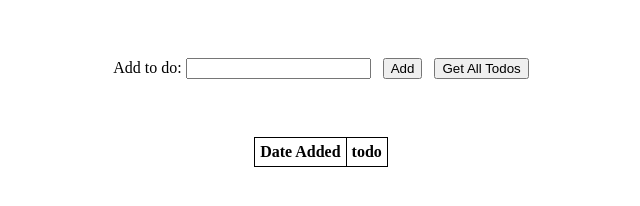
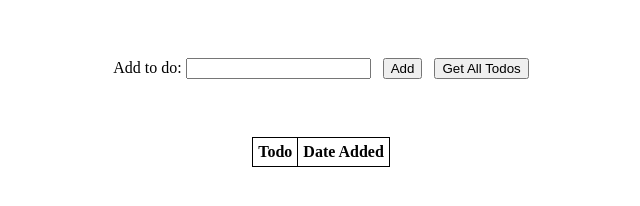
Before and after one commit to VilmaIkonen/toDoApp_MongoDB, a plain HTML site: page client/index.html in a window 1280 px wide. Shown: the full height of the page, 319-959 px from the left. Drawn offline with Linux system fonts and the light colour scheme.

Commit message:
Fixed table headers

```diff
--- a/client/index.html
+++ b/client/index.html
@@ -15,9 +15,8 @@
 
 		<table id="table">
 			<thead>
-					<!-- <th class='hiddenId'>ID</th> -->
+					<th>Todo</th>
 					<th>Date Added</th>
-					<th>todo</th>
 					<!-- <th>Delete</th>
 					<th>Edit</th> -->
 			</thead>
```
